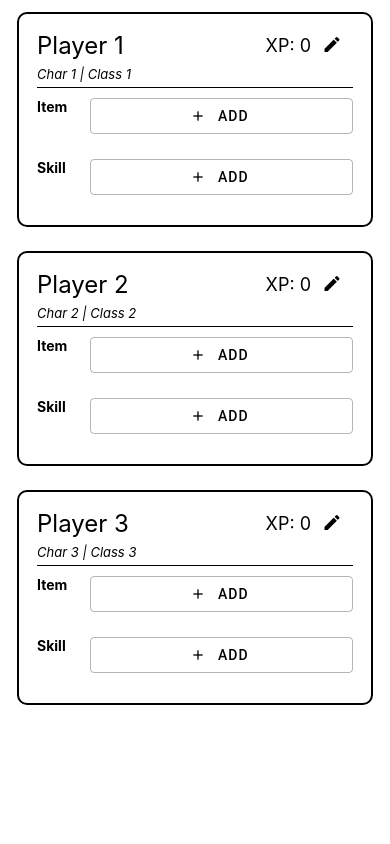
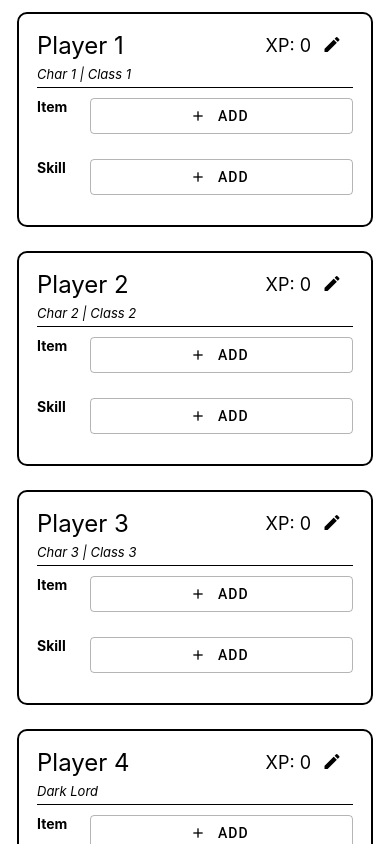
Before and after one commit to dmonzonis/descent-logbook, a React Native app: screen / in a window 390 px wide. Built offline with nearby package versions, Linux system fonts and the light colour scheme.

Commit message:
Adapt code for dark lord player

```diff
--- a/App.js
+++ b/App.js
@@ -17,13 +17,15 @@ export default function App() {
     if (!loadedCampaign) {
         const testUid = "test";
         retrieveCampaign(testUid).then(campaign => {
+            campaign = null;
             if (!campaign) {
                 campaign = {
                     gold: 0,
-                    heros: [
-                        { heroName: "Player 1", heroChar: "Char 1", heroClass: "Class 1", items: [], skills: [], xp: 0 },
-                        { heroName: "Player 2", heroChar: "Char 2", heroClass: "Class 2", items: [], skills: [], xp: 0 },
-                        { heroName: "Player 3", heroChar: "Char 3", heroClass: "Class 3", items: [], skills: [], xp: 0 },
+                    players: [
+                        { playerName: "Player 1", playerChar: "Char 1", playerClass: "Class 1", items: [], skills: [], xp: 0 },
+                        { playerName: "Player 2", playerChar: "Char 2", playerClass: "Class 2", items: [], skills: [], xp: 0 },
+                        { playerName: "Player 3", playerChar: "Char 3", playerClass: "Class 3", items: [], skills: [], xp: 0 },
+                        { playerName: "Player 4", playerChar: "Dark Lord", items: [], skills: [], xp: 0 },
                     ]
                 };
             }
--- a/src/components/Campaign.js
+++ b/src/components/Campaign.js
@@ -5,74 +5,74 @@ import DialogGiveItem from "./Dialogs/DialogGiveItem";
 
 
 export default function Campaign(props) {
-    const [heros, setHeros] = useState(props.campaign.heros);
+    const [players, setPlayers] = useState(props.campaign.players);
     const [gold, setGold] = useState(props.campaign.gold);
     const [giveDialogVisible, setGiveDialogVisible] = useState(false);
-    const [giveItemInfo, setGiveItemInfo] = useState({ heroCharOrig: null, idx: null });
+    const [giveItemInfo, setGiveItemInfo] = useState({ playerCharOrig: null, idx: null });
 
     const updateCampaign = (data) => {
         props.updateCampaign(data);
     }
 
-    const modifyXpHandler = (heroChar, xp) => {
-        const herosUpdated = heros.map(hero => {
-            if (hero.heroChar === heroChar) {
-                return { ...hero, xp };
+    const modifyXpHandler = (playerChar, xp) => {
+        const playersUpdated = players.map(player => {
+            if (player.playerChar === playerChar) {
+                return { ...player, xp };
             } else {
-                return hero;
+                return player;
             }
         });
-        setHeros(herosUpdated);
-        updateCampaign({ gold, heros: herosUpdated });
+        setPlayers(playersUpdated);
+        updateCampaign({ gold, players: playersUpdated });
     }
 
-    const addItemHandler = (heroChar, itemType, itemName) => {
-        const herosUpdated = heros.map(hero => {
-            if (hero.heroChar === heroChar) {
+    const addItemHandler = (playerChar, itemType, itemName) => {
+        const playersUpdated = players.map(player => {
+            if (player.playerChar === playerChar) {
                 if (itemType === "item") {
-                    return { ...hero, items: [...hero.items, itemName] };
+                    return { ...player, items: [...player.items, itemName] };
                 } else {
-                    return { ...hero, skills: [...hero.skills, itemName] };
+                    return { ...player, skills: [...player.skills, itemName] };
                 }
             } else {
-                return hero;
+                return player;
             }
         });
-        setHeros(herosUpdated);
-        updateCampaign({ gold, heros: herosUpdated });
+        setPlayers(playersUpdated);
+        updateCampaign({ gold, players: playersUpdated });
     }
 
-    const deleteItemHandler = (heroChar, itemType, idx) => {
-        const herosUpdated = heros.map(hero => {
-            if (hero.heroChar === heroChar) {
+    const deleteItemHandler = (playerChar, itemType, idx) => {
+        const playersUpdated = players.map(player => {
+            if (player.playerChar === playerChar) {
                 if (itemType === "item") {
-                    return { ...hero, items: hero.items.filter((_, index) => index !== idx) }
+                    return { ...player, items: player.items.filter((_, index) => index !== idx) }
                 } else {
-                    return { ...hero, skills: hero.skills.filter((_, index) => index !== idx) }
+                    return { ...player, skills: player.skills.filter((_, index) => index !== idx) }
                 }
             } else {
-                return hero;
+                return player;
             }
         });
-        setHeros(herosUpdated);
-        updateCampaign({ gold, heros: herosUpdated });
+        setPlayers(playersUpdated);
+        updateCampaign({ gold, players: playersUpdated });
     }
 
-    const giveItemHandler = (heroCharOrig, idx, heroCharDest) => {
+    const giveItemHandler = (playerCharOrig, idx, playerCharDest) => {
         let itemName = null;
-        for (hero of heros) {
-            if (hero.heroChar === heroCharOrig) {
-                itemName = hero.items[idx];
+        for (const player of players) {
+            if (player.playerChar === playerCharOrig) {
+                itemName = player.items[idx];
                 break;
             }
         }
         if (!itemName) return;
-        addItemHandler(heroCharDest, "item", itemName);
-        deleteItemHandler(heroCharOrig, "item", idx);
+        addItemHandler(playerCharDest, "item", itemName);
+        deleteItemHandler(playerCharOrig, "item", idx);
     }
 
-    const onGiveItem = (heroCharOrig, idx) => {
-        setGiveItemInfo({ heroCharOrig, idx });
+    const onGiveItem = (playerCharOrig, idx) => {
+        setGiveItemInfo({ playerCharOrig, idx });
         setGiveDialogVisible(true);
     }
 
@@ -83,25 +83,25 @@ export default function Campaign(props) {
             <DialogGiveItem
                 visible={giveDialogVisible}
                 onClose={() => setGiveDialogVisible(false)}
-                onGiveItem={giveItemHandler.bind(this, giveItemInfo.heroCharOrig, giveItemInfo.idx)}
-                heros={heros.filter(hero => hero.heroChar !== giveItemInfo.heroCharOrig)}
+                onGiveItem={giveItemHandler.bind(this, giveItemInfo.playerCharOrig, giveItemInfo.idx)}
+                heros={players.filter(player => player.playerChar !== giveItemInfo.playerCharOrig && player.playerChar !== "Dark Lord")}
             />
 
-            {heros.map(hero => {
+            {players.map(player => {
                 return (
                     <PlayerSheet
-                        key={hero.heroChar}  // Character is always unique
-                        name={hero.heroName}
-                        character={hero.heroChar}
-                        class={hero.heroClass}
-                        items={hero.items}
-                        skills={hero.skills}
-                        xp={hero.xp}
-                        onGiveItem={heros.length > 1 && onGiveItem.bind(this, hero.heroChar)}
-                        modifyXpHandler={modifyXpHandler.bind(this, hero.heroChar)}
-                        addItemHandler={addItemHandler.bind(this, hero.heroChar)}
-                        giveItemHandler={giveItemHandler.bind(this, hero.heroChar)}
-                        deleteItemHandler={(itemType, idx) => deleteItemHandler(hero.heroChar, itemType, idx)}
+                        key={player.playerChar}  // Character is always unique
+                        name={player.playerName}
+                        character={player.playerChar}
+                        class={player.playerClass}
+                        items={player.items}
+                        skills={player.skills}
+                        xp={player.xp}
+                        onGiveItem={players.length > 1 && onGiveItem.bind(this, player.playerChar)}
+                        modifyXpHandler={modifyXpHandler.bind(this, player.playerChar)}
+                        addItemHandler={addItemHandler.bind(this, player.playerChar)}
+                        giveItemHandler={giveItemHandler.bind(this, player.playerChar)}
+                        deleteItemHandler={(itemType, idx) => deleteItemHandler(player.playerChar, itemType, idx)}
                     />
                 );
             })}
--- a/src/components/Dialogs/DialogGiveItem.js
+++ b/src/components/Dialogs/DialogGiveItem.js
@@ -6,11 +6,11 @@ export default function DialogGiveItem(props) {
 
     const buildRadioButtons = () => {
         const radioButtons = [];
-        for (const hero of props.heros) {
+        for (const player of props.heros) {
             radioButtons.push(<RadioButton.Item
-                key={hero.heroChar}  // Character is always unique
-                label={hero.heroName}
-                value={hero.heroChar}
+                key={player.playerChar}  // Character is always unique
+                label={player.playerName}
+                value={player.playerChar}
             />);
         }
         return radioButtons;
--- a/src/components/PlayerSheet.js
+++ b/src/components/PlayerSheet.js
@@ -38,6 +38,14 @@ export default function PlayerSheet(props) {
         setDeleteDialogVisible(true);
     }
 
+    const getCharDescription = () => {
+        if (props.character !== "Dark Lord") {
+            return <Text style={styles.characterText}>{props.character} | {props.class}</Text>;
+        } else {
+            return <Text style={styles.characterText}>{props.character}</Text>;
+        }
+    }
+
     return (
         <View>
             <DialogAddItem
@@ -61,13 +69,13 @@ export default function PlayerSheet(props) {
 
             <View style={styles.playerSheet}>
                 <View style={styles.nameArea}>
-                    <Text style={styles.heroName}>{props.name}</Text>
+                    <Text style={styles.playerName}>{props.name}</Text>
                     <View style={styles.xpArea}>
                         <Text style={styles.xpText}>XP: {props.xp}</Text>
                         <IconButton icon="pencil" color="black" size={20} onPress={() => setModifyXpDialogVisible(true)} />
                     </View>
                 </View>
-                <Text style={styles.characterText}>{props.character} | {props.class}</Text>
+                {getCharDescription()}
 
                 <View style={styles.separator} />
 
@@ -79,7 +87,7 @@ export default function PlayerSheet(props) {
                             setSelectedItemType("item");
                             setAddDialogVisible(true);
                         }}
-                        onGive={props.onGiveItem}
+                        onGive={props.character !== "Dark Lord" && props.onGiveItem}
                         onSell={onDeleteItem.bind(this, "item")}
                     />
                     <ItemList
@@ -112,7 +120,7 @@ const styles = StyleSheet.create({
         alignContent: "stretch",
         alignItems: "center",
     },
-    heroName: {
+    playerName: {
         fontSize: 24,
         marginRight: 5,
     },
```
